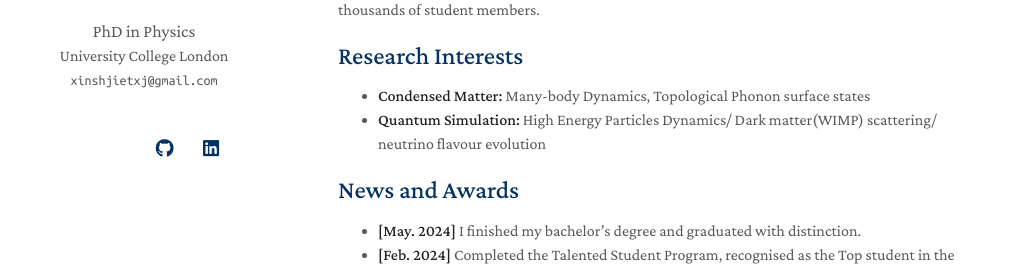
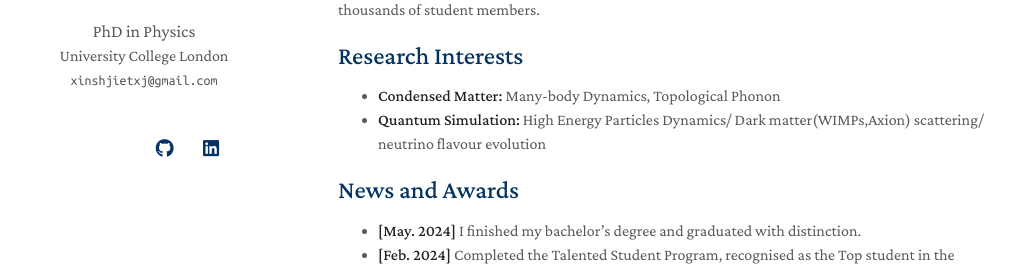
Before and after one commit to xiangjun-tan/xiangjun-tan.github.io, a Jekyll site: the page built from index.md, in a window 1280 px wide and 900 px high. Shown: the part 279-550 px from the top of the window, without its empty margins (132-1147 px from the left). Built offline with Jekyll 4.4.1, drawn with Linux system fonts in a browser that asks for light colours; nearby versions of some CDN libraries; a style sheet for code colours, icons or effects is not loaded; our own code applies the rules of GitHub Pages for plain Markdown files.

Commit message:
Update index.md

```diff
--- a/index.md
+++ b/index.md
@@ -8,8 +8,8 @@ Xiangjun Tan is a PhD student at University College London in 2025, supervised b
 
 ## Research Interests
 
-- **Condensed Matter:** Many-body Dynamics, Topological Phonon surface states
-- **Quantum Simulation:** High Energy Particles Dynamics/ Dark matter(WIMP) scattering/ neutrino flavour evolution
+- **Condensed Matter:** Many-body Dynamics, Topological Phonon
+- **Quantum Simulation:** High Energy Particles Dynamics/ Dark matter(WIMPs,Axion) scattering/ neutrino flavour evolution
 
 ## News and Awards
 <!-- **[Nov. 2024]** I have completed my Honours thesis titled [Physics Beyond the Standard Model Enhanced through Quantum Information](https://github.com/xiangjun-tan/xiangjun-tan.github.io/blob/main/assets/files/Thesis_Xiangjun.pdf).
```
